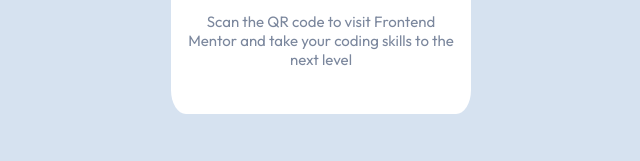
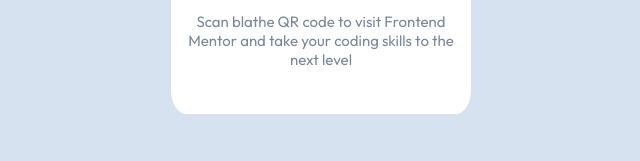
Before and after one commit to IlledNacu/Challenge-1-FrontendMentor, a plain HTML site: page index.html in a window 1280 px wide. Shown: the part 453-614 px from the top of the page, 319-959 px from the left. Drawn offline with Linux system fonts and the light colour scheme.

Commit message:
fixed a paragraph

```diff
--- a/index.html
+++ b/index.html
@@ -13,7 +13,7 @@
     <div class="QR">
       <img src="images/image-qr-code.png" alt="QR">
       <h3>Improve your front-end skills by building projects</h3>
-      <p>Scan the QR code to visit Frontend Mentor and take your coding skills to the next level</p>
+      <p>Scan blathe QR code to visit Frontend Mentor and take your coding skills to the next level</p>
     </div>
   </main>
   <div class="attribution">
```
